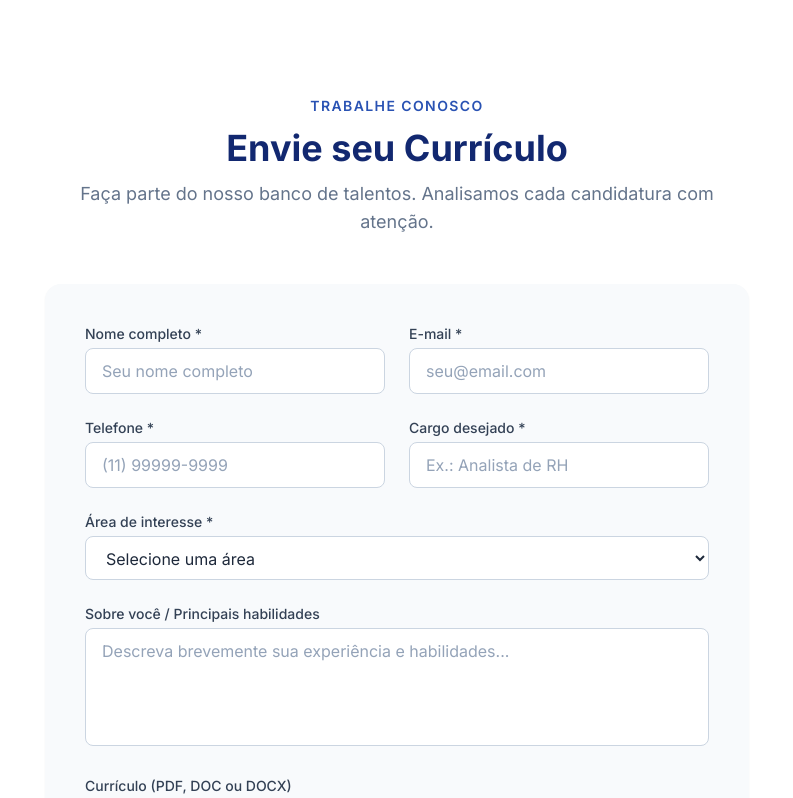
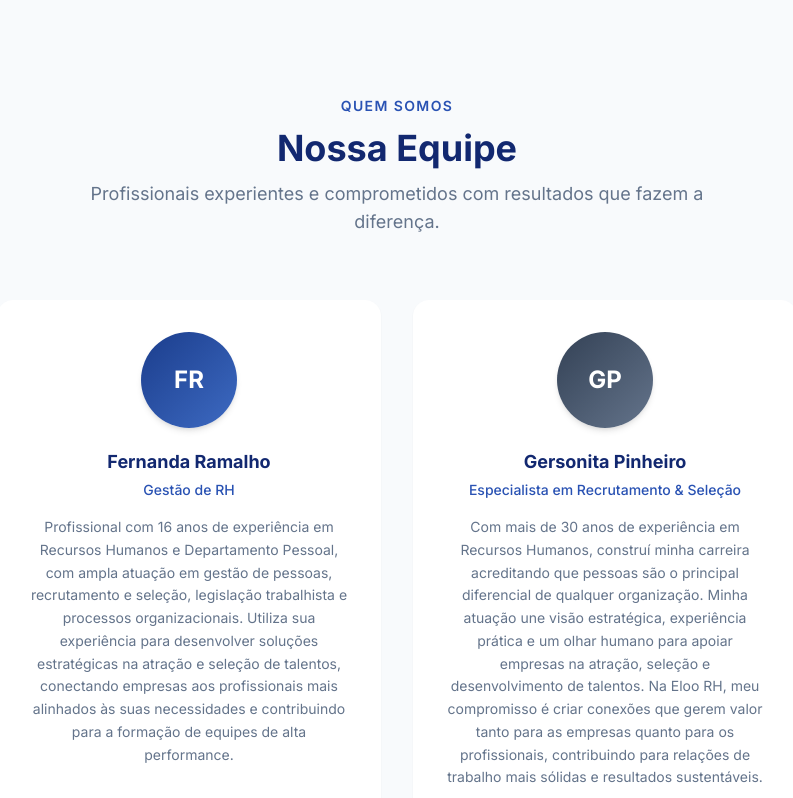
Before and after one commit to PedroElorriaga/eloorh, a React (Vite) app: page / in a window 1280 px wide. Shown: the part 1660-2458 px from the top of the page, without its empty margins (243-1036 px from the left). Built offline with nearby package versions, Linux system fonts and the light colour scheme.

Commit message:
feat: app and team

```diff
--- a/src/App.jsx
+++ b/src/App.jsx
@@ -13,7 +13,7 @@ function App() {
             <main>
                 <Hero />
                 <Services />
-                {/* <Team /> */}
+                <Team />
                 <ResumeForm />
                 <Contact />
             </main>
--- a/src/components/Team.jsx
+++ b/src/components/Team.jsx
@@ -3,25 +3,18 @@ import { useScrollAnimation } from '../hooks/useScrollAnimation'
 
 const TEAM = [
     {
-        name: 'Ana Carolina Silva',
-        role: 'Gerente de Recursos Humanos',
-        bio: 'Mais de 10 anos de experiência em gestão de pessoas, clima organizacional e desenvolvimento de liderança em empresas de médio e grande porte.',
-        initials: 'AC',
+        name: 'Fernanda Ramalho',
+        role: 'Gestão de RH',
+        bio: 'Profissional com 16 anos de experiência em Recursos Humanos e Departamento Pessoal, com ampla atuação em gestão de pessoas, recrutamento e seleção, legislação trabalhista e processos organizacionais. Utiliza sua experiência para desenvolver soluções estratégicas na atração e seleção de talentos, conectando empresas aos profissionais mais alinhados às suas necessidades e contribuindo para a formação de equipes de alta performance.',
+        initials: 'FR',
         color: 'from-primary-700 to-primary-500',
     },
     {
-        name: 'Carlos Eduardo Oliveira',
+        name: 'Gersonita Pinheiro',
         role: 'Especialista em Recrutamento & Seleção',
-        bio: 'Especialista em atração de talentos com ampla expertise em metodologias ágeis de seleção, entrevistas comportamentais e mapeamento de perfis.',
-        initials: 'CE',
+        bio: 'Com mais de 30 anos de experiência em Recursos Humanos, construí minha carreira acreditando que pessoas são o principal diferencial de qualquer organização. Minha atuação une visão estratégica, experiência prática e um olhar humano para apoiar empresas na atração, seleção e desenvolvimento de talentos. Na Eloo RH, meu compromisso é criar conexões que gerem valor tanto para as empresas quanto para os profissionais, contribuindo para relações de trabalho mais sólidas e resultados sustentáveis.',
+        initials: 'GP',
         color: 'from-slate-700 to-slate-500',
-    },
-    {
-        name: 'Mariana Santos Ferreira',
-        role: 'Consultora de Treinamento & Desenvolvimento',
-        bio: 'Facilitadora certificada com foco em desenvolvimento de competências, programas de liderança e construção de trilhas de aprendizagem corporativas.',
-        initials: 'MS',
-        color: 'from-indigo-700 to-indigo-500',
     },
 ]
 
@@ -51,11 +44,11 @@ export default function Team() {
                 </div>
 
                 {/* Cards */}
-                <div className="grid md:grid-cols-3 gap-8">
+                <div className="flex flex-wrap justify-center gap-8">
                     {TEAM.map(({ name, role, bio, initials, color }, i) => (
                         <div
                             key={name}
-                            className="animate-on-scroll bg-white rounded-2xl p-8 shadow-sm hover:shadow-md transition-all duration-300 hover:-translate-y-1 text-center flex flex-col items-center"
+                            className="w-full max-w-sm animate-on-scroll bg-white rounded-2xl p-8 shadow-sm hover:shadow-md transition-all duration-300 hover:-translate-y-1 text-center flex flex-col items-center"
                             style={{ transitionDelay: `${i * 120}ms` }}
                         >
                             {/* Avatar */}
```
